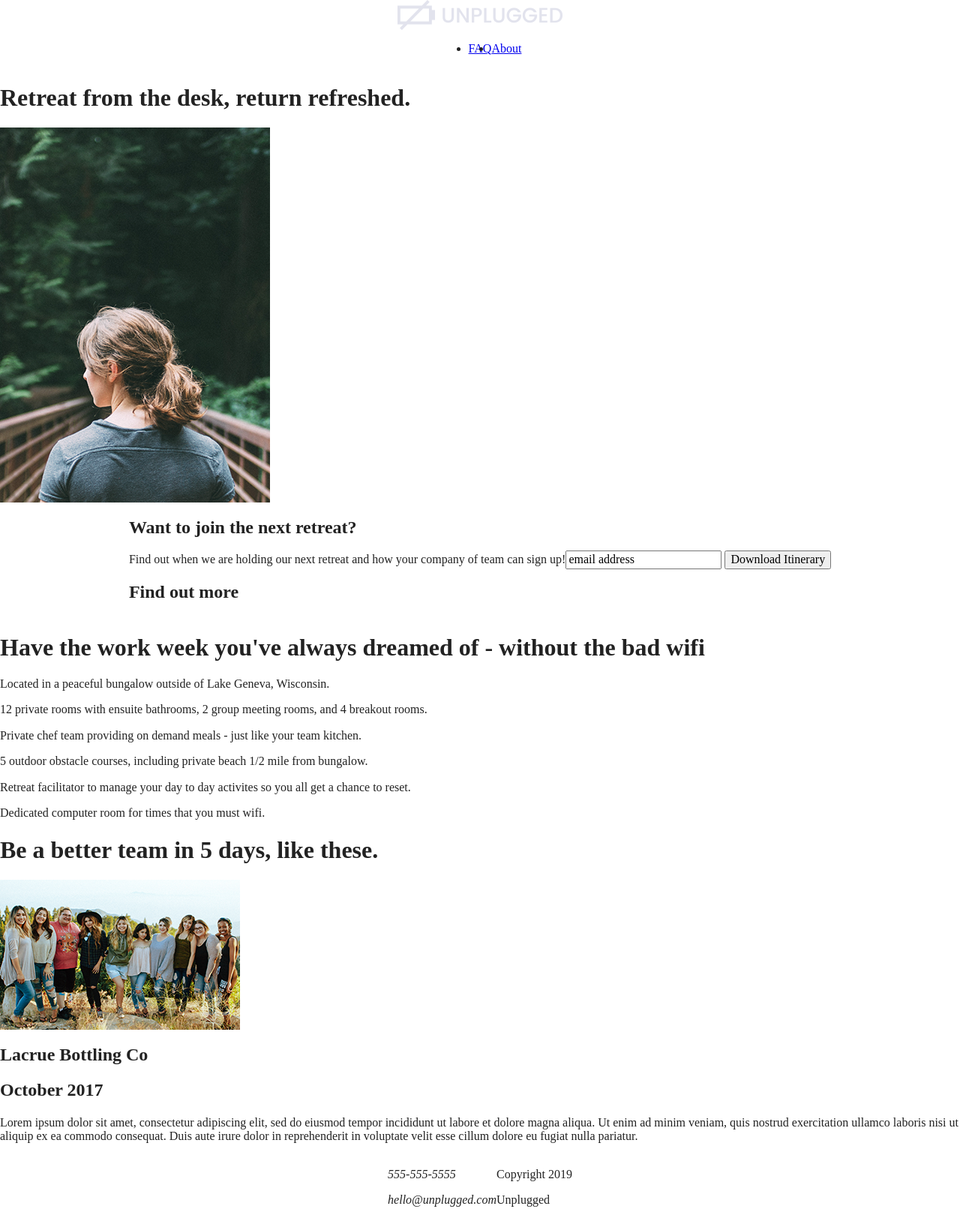
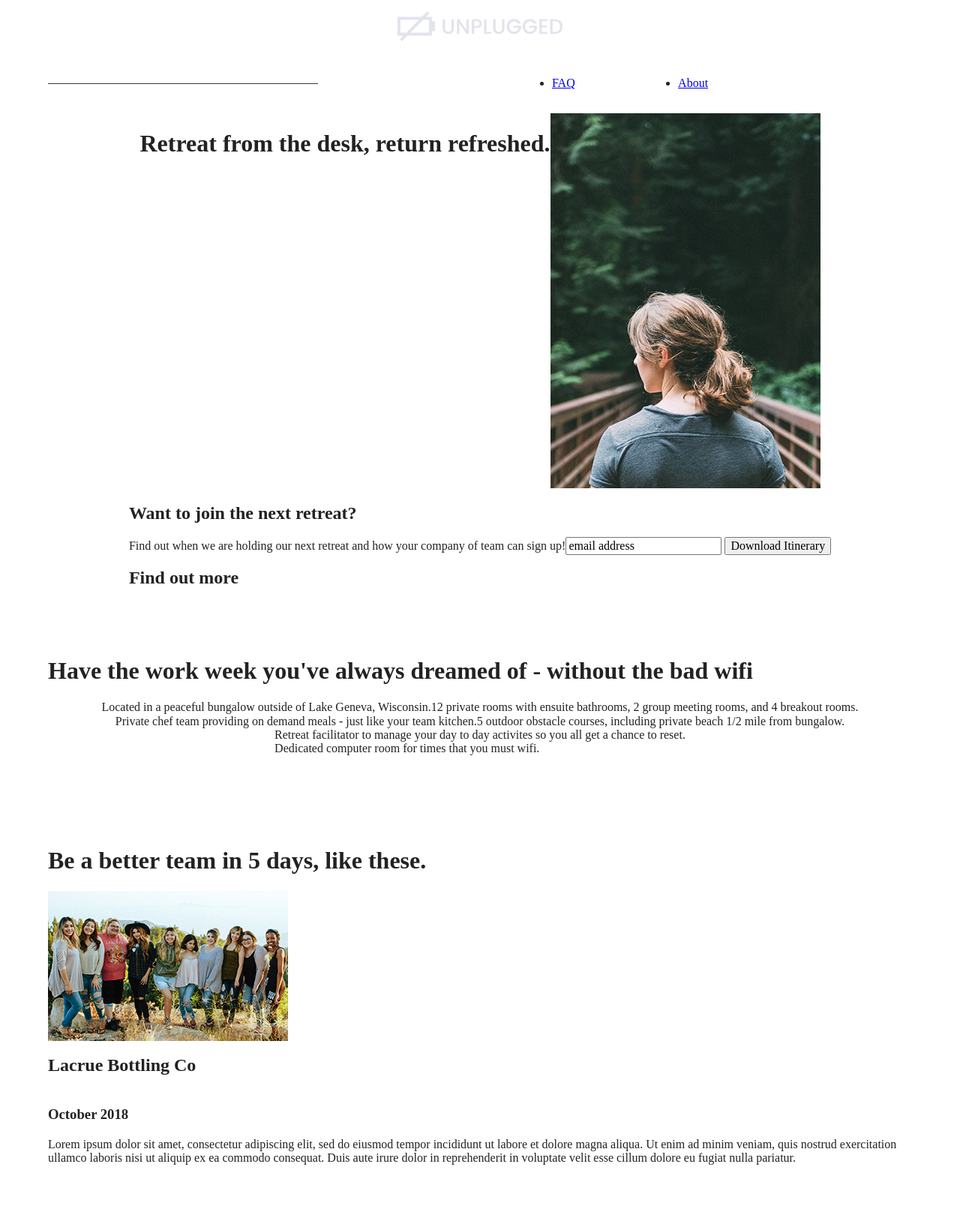
Before and after one commit to kwhitt78/unplugged-project, a website built with Parcel: page index.html in a window 1280 px wide. Shown: the top 1628 px of the page at 75% size. Built offline with nearby package versions, Linux system fonts and the light colour scheme.

Commit message:
added widths and margins

```diff
--- a/css/main.css
+++ b/css/main.css
@@ -87,6 +87,11 @@ textarea {
    Author's custom styles
    ========================================================================== */
 
+   .content-wrapper {
+    width: 90%;
+    margin: 50px 0;
+  }
+
    /* -------------------- Base Header - Footer Styles -------------------- */
 header,
 footer {
@@ -96,13 +101,22 @@ footer {
     flex-flow: row wrap;
 }
 
- /* -------------------- Header Styles -------------------- */
+ header {
+  padding: 15px 0;
+}
 
- header #content-wrapper {
+ header .content-wrapper {
    display: flex;
    justify-content: center;
    align-items: center;
    flex-flow: row wrap;
+   margin: 0;
+ }
+
+ .header-divider {
+    width: 100%;
+    height: 1px;
+    margin: 10px 0 20px 0;
  }
 
  header nav {
@@ -110,35 +124,56 @@ footer {
   justify-content: space-around;
   align-items: center;
   flex-flow: row wrap;
+  width: 60%;
+  margin: 0 50px;
  }
 
  header nav ul {
+  display: flex;
+  justify-content: space-around;
+  width: 50%;
+ }
+
+ footer {
+  flex-direction: column;
+}
+
+footer p {
+  margin: 0;
+}
+
+ footer .content-wrapper {
+     width: 55%;
+     margin: 50px 0;
+ }
+
+ footer .contact {
+  margin-bottom: 50px;
+}
+
+ footer .social-icons {
+  display: flex;
+  justify-content: space-around;
+  align-items: center;
+ }
+
+ footer .social p {
   display: flex;
   justify-content: center;
   align-items: center;
  }
 
- /* -------------------- Footer Styles -------------------- */
+ /* -------------------- Mobile Styles - Homepage -------------------- */
 
- footer #social-icons {
-  display: flex;
-  justify-content: center;
-  align-items: center;
- }
+ /* Hero Area */
 
- footer #social p {
-  display: flex;
-  justify-content: center;
-  align-items: center;
- }
-
-  /* -------------------- Main Page Styles -------------------- */
-
-  #hero-area {
+  .hero-area {
     display: flex;
     justify-content: center;
-    align-items: center;
+    flex-flow: row wrap;
   }
+
+/*Aside*/
 
   aside {
     display: flex;
@@ -146,52 +181,90 @@ footer {
     align-items: center;
     flex-flow: row wrap;
   }
-  #features {
+
+  /* Features */
+
+  .features {
     display: flex;
     justify-content: center;
-    align-items: center;
+    flex-flow: row wrap;
   }
 
-  #feature-items {
+  .features h2 {
+    margin-bottom: 60px;
+  }
+
+  .features .features article {
+    width: 63%;
+    margin: 30px 0;
+  }
+
+  .feature-items {
     display: flex;
     justify-content: center;
     align-items: center;
     flex-flow: row wrap;
   }
 
-  #reviews {
+  .reviews {
     display: flex;
     justify-content: center;
     align-items: center;
     flex-flow: row wrap;
   }
 
-   /* -------------------- About Page Styles -------------------- */
+  .features p {
+    margin: 0;
+  }
 
-  #mission {
+/* Reviews */
+
+  .reviews {
+    display: flex;
+    justify-content: center;
+    flex-flow: row wrap;
+  }
+
+  .reviews h2 {
+    margin-bottom: 40px;
+  }
+
+  .reviews h3 {
+    width: 55%;
+    margin: 20px 0;
+  }
+
+/* ==========================================================================
+   About Page
+   ========================================================================== */
+
+  .mission {
     display: flex;
     justify-content: center;
     align-items: center;
     flex-flow: row wrap;
   }
 
-  #contact-section {
+  .contact-section {
     display: flex;
     justify-content: center;
     align-items: center;
     flex-flow: row wrap;
   }
 
-  /* -------------------- FAQ Page Styles -------------------- */
+/* ==========================================================================
+   FAQ Page
+   ========================================================================== */
 
-  #faq {
+  .faq {
     display: flex;
     justify-content: center;
     align-items: center;
     flex-flow: row wrap;
   }
 
-  .faq #content-wrapper {
+  .faq .content-wrapper {
+    margin: 50px 0 0 0;
     display: flex;
     justify-content: center;
     align-items: center;
--- a/index.html
+++ b/index.html
@@ -26,8 +26,9 @@
 
   <header>
     <div class="content-wrapper">
-      <a href="#"><img src="img/unplugged-logo.png" alt="unplugged logo"></a>
+      <a href="#header-logo"><img src="img/unplugged-logo.png" alt="unplugged logo"></a>
       <div class="header-divider"></div>
+      <img src="img/nav-divider.png" alt ="line divider">
       <nav>
             <ul>
                 <li><a href="faq/index.html" target="_blank">FAQ</a></li>
@@ -93,9 +94,9 @@
         <h1>Be a better team in 5 days, like these.</h1>
         <article>
           <img src="img/group-photo.png" alt = "photo of group that attended unplugged">
-          <div class="lacrue">
+          <div>
             <h2>Lacrue Bottling Co</h2>
-            <h2>October 2017</h2>
+            <h3>October 2018</h3>
             <p>Lorem ipsum dolor sit amet, consectetur adipiscing elit, sed do eiusmod tempor incididunt ut labore et dolore magna aliqua. Ut enim ad minim veniam, quis nostrud exercitation ullamco laboris nisi ut aliquip ex ea commodo consequat. Duis aute irure dolor in reprehenderit in voluptate velit esse cillum dolore eu fugiat nulla pariatur.</p>
           </div>
         </article>
```
Also changed, not shown: img/nav-divider.png (added).
